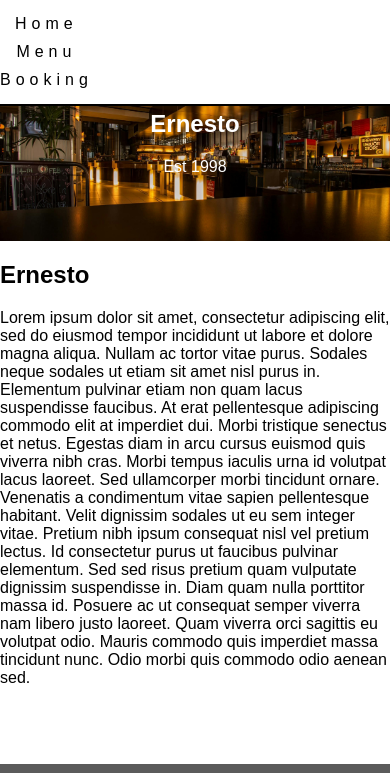
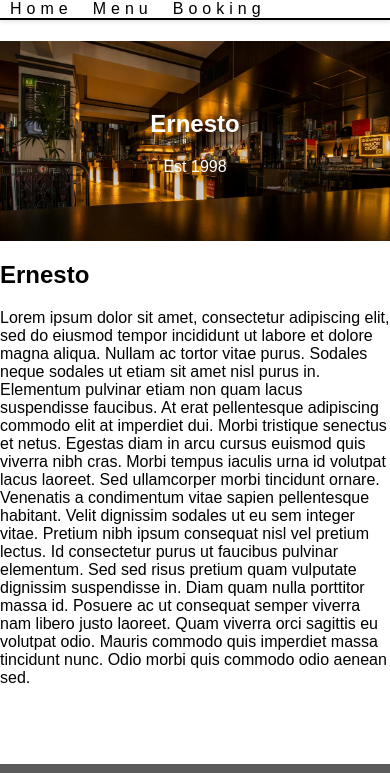
Before and after one commit to Darvid-223/ernesto, a plain HTML site: page index.html in a window 390 px wide. Shown: the top 773 px of the page. Drawn offline with Linux system fonts and the light colour scheme.

Commit message:
less margin for navbar for smaller screens

```diff
--- a/assets/css/style.css
+++ b/assets/css/style.css
@@ -16,25 +16,25 @@ nav {
 
 
 nav ul {
-    display: flex; /* Behåller länkarna horisontellt */
-    justify-content: center; /* Centrerar länkarna i nav */
+    display: flex;
+    justify-content: center;
     list-style-type: none;
     padding: 0;
     margin: 0;
 }
 
 nav ul li {
-    display: inline;
-    margin-left: 10px; /* margin between links */
+    margin: 10px;
 }
 
 nav ul li a {
     color: black;
-    text-decoration: none; /* remove underscore */
+    text-decoration: none;
+    padding: 5px 10px;
 }
 
 nav ul li a:hover {
-    text-decoration: underline; /* Underscore menu links when hovering */
+    text-decoration: underline;
 }
 
 
@@ -129,30 +129,14 @@ footer {
     padding: 15px 0;
 }
 
-/* Bas styling som redan finns ovan */
 
-@media screen and (max-width: 600px) {
-    nav {
-        /* Lägg till eller justera stilar för 'nav' för små skärmar här */
-        padding-top: 10px; /* Justera enligt behov */
-        padding-bottom: 10px; /* Justera enligt behov */
-    }
-
-    nav ul {
-        flex-direction: column;
-        align-items: center; /* Centrerar länkarna om nav bredden är 100% */
-        padding: 0;
-    }
-
+/* Dosnt change flex direction for small screens */
+@media screen and (max-width: 576px) {
     nav ul li {
-        display: block; /* Säkerställer att varje länk tar upp en egen rad */
-        margin: 5px 0; /* Ger lite utrymme mellan varje länk */
+        margin: 0 5px; /* less margin for smaller screens */
     }
 
     nav ul li a {
-        display: block; /* Gör länkarna blocknivå för att fylla ut deras container */
-        text-align: center; /* Centrerar texten inom varje länk */
+        padding: 5px; /* less padding to fit smaller screens */
     }
-
-    /* Andra anpassningar för små skärmar */
 }
```
